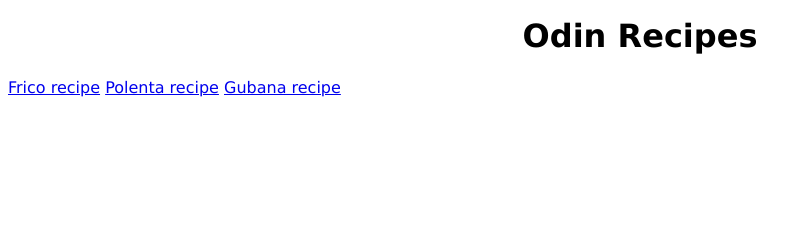
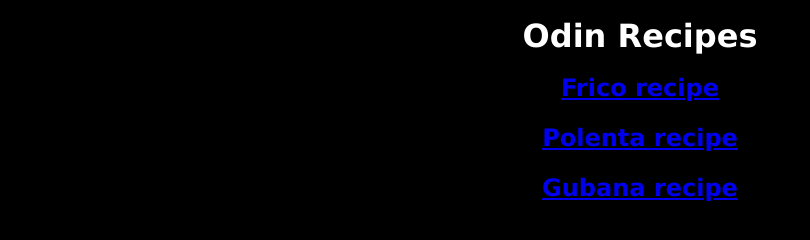
Before and after one commit to BuonicosII/odin-recipes, a plain HTML site: page index.html in a window 1280 px wide. Shown: the whole page, without its empty margins (0-810 px from the left). Drawn offline with Linux system fonts and the light colour scheme.

Commit message:
aggiornamenti a index e css 7/12/22

```diff
--- a/index.html
+++ b/index.html
@@ -8,8 +8,8 @@
 <body>
     <h1>Odin Recipes</h1>
 
-    <a href="recipes/frico.html">Frico recipe</a>
-    <a href="recipes/polenta.html">Polenta recipe</a>
-    <a href="recipes/gubana.html">Gubana recipe</a>
+    <a href="recipes/frico.html" target="blank"><h2 class="recipe">Frico recipe</h2></a>
+    <a href="recipes/polenta.html" target="blank"><h2 class="recipe">Polenta recipe</h2></a>
+    <a href="recipes/gubana.html" target="blank"><h2 class="recipe">Gubana recipe</h2></a>
 </body>
 </html>
--- a/styles.css
+++ b/styles.css
@@ -1,5 +1,7 @@
 body {
     font-family: Verdana, Geneva, Tahoma, sans-serif;
+    color: white;
+    background-color: black;
     line-height: 30px;
 }
 
@@ -15,6 +17,10 @@ h1 {
     text-align: center
 }
 
+h2.recipe {
+    text-align: center;
+}
+
 p {
     text-align: justify;
 }
```
